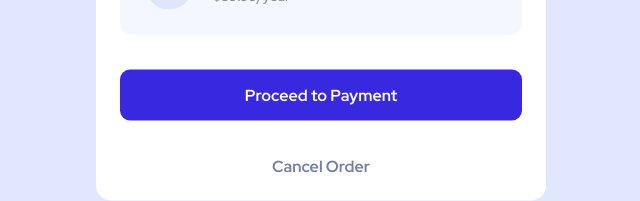
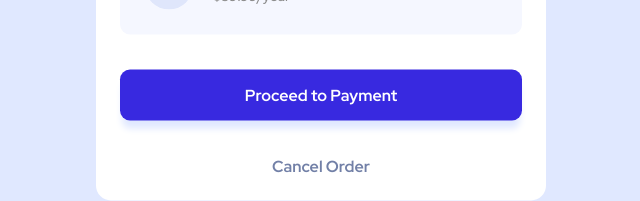
Before and after one commit to imamhossainpro/Order_summary_component, a plain HTML site: page index.html in a window 1280 px wide. Shown: the part 535-736 px from the top of the page, without its empty margins (319-959 px from the left). Drawn offline with Linux system fonts and the light colour scheme.

Commit message:
Add box shadow bottom on  process button

```diff
--- a/style.css
+++ b/style.css
@@ -108,6 +108,7 @@ body {
   border-radius: 10px;
   margin: 35px 0;
   transition: 0.3s ease-in;
+  box-shadow: 0 10px 7px -2px var(--pale_blue);
 }
 .buttons-group .process-btn:hover {
   background-color: var(--desaturated_blue);
```
